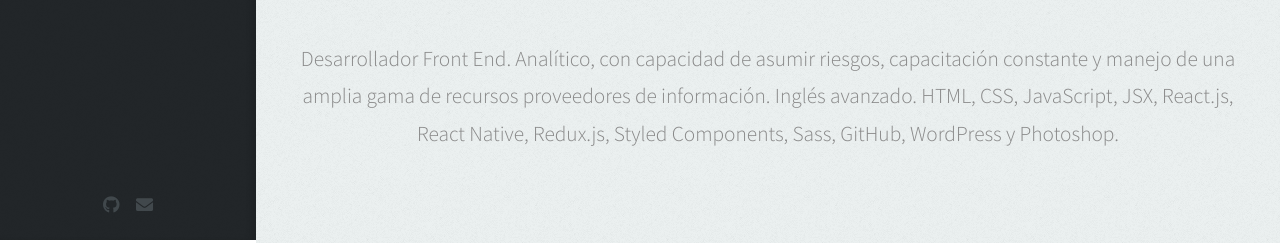
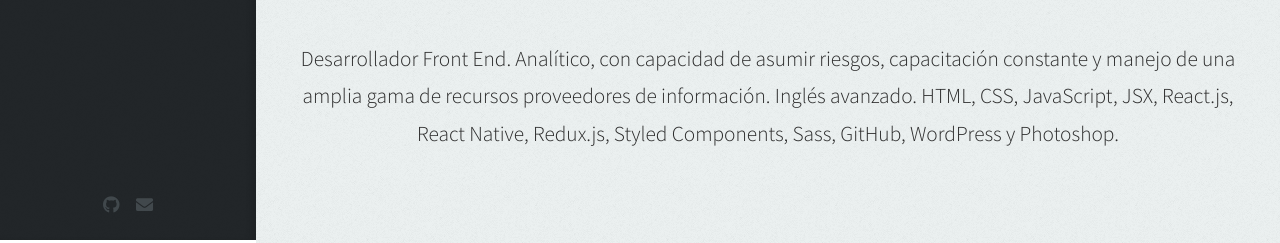
Before and after one commit to manuel040192/manuel040192.github.io, a plain HTML site: page index.html in a window 1280 px wide. Shown: the part 560-803 px from the top of the page. Drawn offline with Linux system fonts and the light colour scheme.

Commit message:
Changed text color

```diff
--- a/assets/css/main.css
+++ b/assets/css/main.css
@@ -2695,3 +2695,7 @@ input, select, textarea {
    max-width: 100%;
    height: auto;
 }
+
+.paragraph {
+	color: rgb(43, 43, 43);
+}
--- a/index.html
+++ b/index.html
@@ -74,7 +74,7 @@
 
 							<a href="#" class="image featured"><img src="images/pic08.jpg" alt="" /></a>
 
-							<p>Desarrollador Front End. Analítico, con capacidad de asumir riesgos, capacitación constante y manejo de una amplia gama de recursos proveedores de información. Inglés avanzado. HTML, CSS, JavaScript, JSX, React.js, React Native, Redux.js, Styled Components, Sass, GitHub, WordPress y Photoshop.</p>
+							<p class="paragraph">Desarrollador Front End. Analítico, con capacidad de asumir riesgos, capacitación constante y manejo de una amplia gama de recursos proveedores de información. Inglés avanzado. HTML, CSS, JavaScript, JSX, React.js, React Native, Redux.js, Styled Components, Sass, GitHub, WordPress y Photoshop.</p>
 
 						</div>
 					</section>
```
